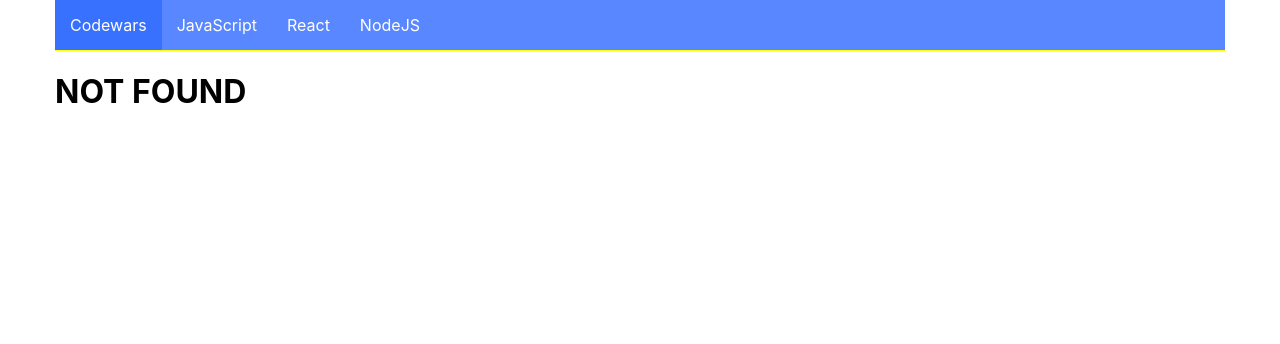
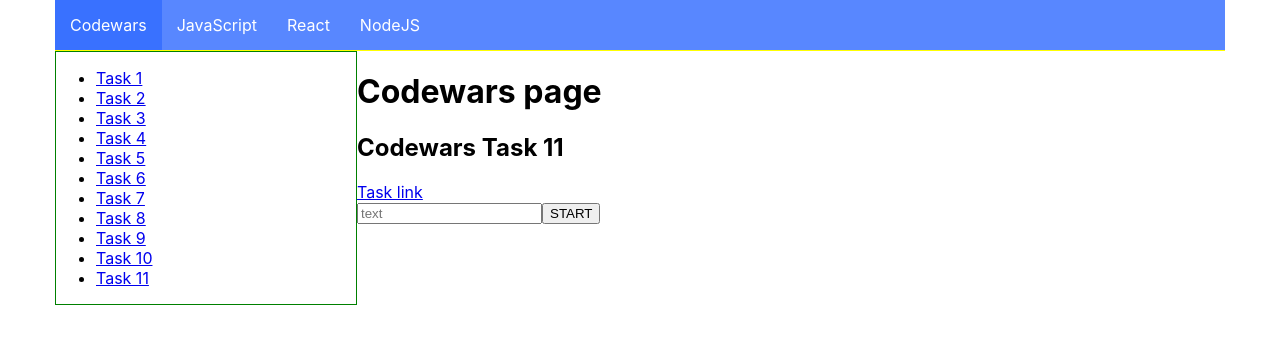
Before and after one commit to Fluebubble/study-space, a React (Create React App) app: page /codewars/task11 in a window 1280 px wide. Before the commit this address had no page. Shown: the top 344 px of the page. Built offline with nearby package versions, Linux system fonts and the light colour scheme.

Commit message:
11 codewars task finished

```diff
--- a/src/components/App.jsx
+++ b/src/components/App.jsx
@@ -19,6 +19,7 @@
 import { JsTask3 } from './pages/JavaScript/Module6/Tasks/Task3';
 import { Task9 } from './pages/Codewars/Task9/Task9';
 import { Task10 } from './pages/Codewars/Task10/Task10';
+import { Task11 } from './pages/Codewars/Task11/Task11';
 
 export const App = () => {
   return (
@@ -37,6 +38,7 @@
             <Route path="task8" element={<Task8 />} />
             <Route path="task9" element={<Task9 />} />
             <Route path="task10" element={<Task10 />} />
+            <Route path="task11" element={<Task11 />} />
           </Route>
           <Route path="javascript" element={<JavaScript />}>
             <Route path="module-6" element={<Module6 />}>
--- a/src/components/pages/Codewars/Codewars.jsx
+++ b/src/components/pages/Codewars/Codewars.jsx
@@ -36,6 +36,9 @@
           <li>
             <NavLink to="task10">Task 10</NavLink>
           </li>
+          <li>
+            <NavLink to="task11">Task 11</NavLink>
+          </li>
         </ul>
       </Navigation>
       <div>
--- /dev/null
+++ b/src/components/pages/Codewars/Task11/Task11.jsx
@@ -0,0 +1,53 @@
+import { useState } from 'react';
+
+export const Task11 = () => {
+  const [text, setText] = useState('');
+  const handleSubmit = e => {
+    e.preventDefault();
+    const regex = /[^\w']/g;
+    const str = e.target.text.value.replace(regex, ' ');
+    const arr = str.split(' ');
+    const newArr = [];
+    console.log(arr);
+    const wordCount = {
+      // word1: 'word1value',
+      // word2: 'word2value',
+      // word3: 'word3value',
+      // word4: 'word4value',
+    };
+
+    console.log(wordCount['word1']);
+    console.log(Object.keys(wordCount).includes('word11'));
+    arr.forEach(word => {
+      if (word !== '') {
+        if (Object.keys(wordCount).includes(word)) {
+          wordCount[word] += 1;
+        } else {
+          wordCount[word] = 1;
+        }
+      }
+    });
+
+    console.log(wordCount);
+
+    const sortedWords = Object.keys(wordCount).sort(
+      (a, b) => wordCount[b] - wordCount[a]
+    );
+
+    console.log(sortedWords.slice(0, 3));
+  };
+
+  return (
+    <>
+      <h2>Codewars Task 11</h2>
+      <h3>{text}</h3>
+      <a href="https://www.codewars.com/kata/decode-the-morse-code">
+        Task link
+      </a>
+      <form onSubmit={handleSubmit}>
+        <input type="text" name="text" placeholder="text" />
+        <button type="submit">START</button>
+      </form>
+    </>
+  );
+};
```
